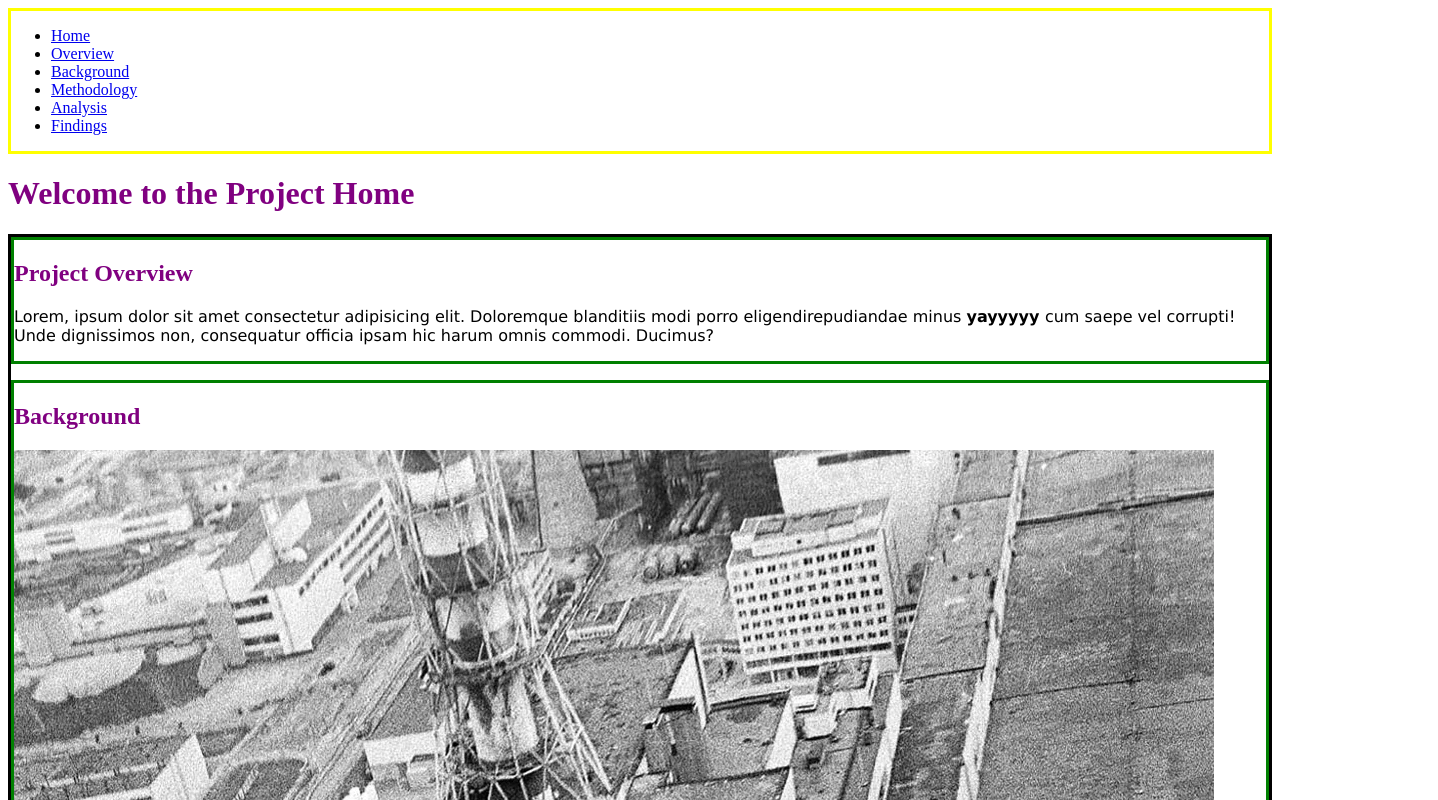
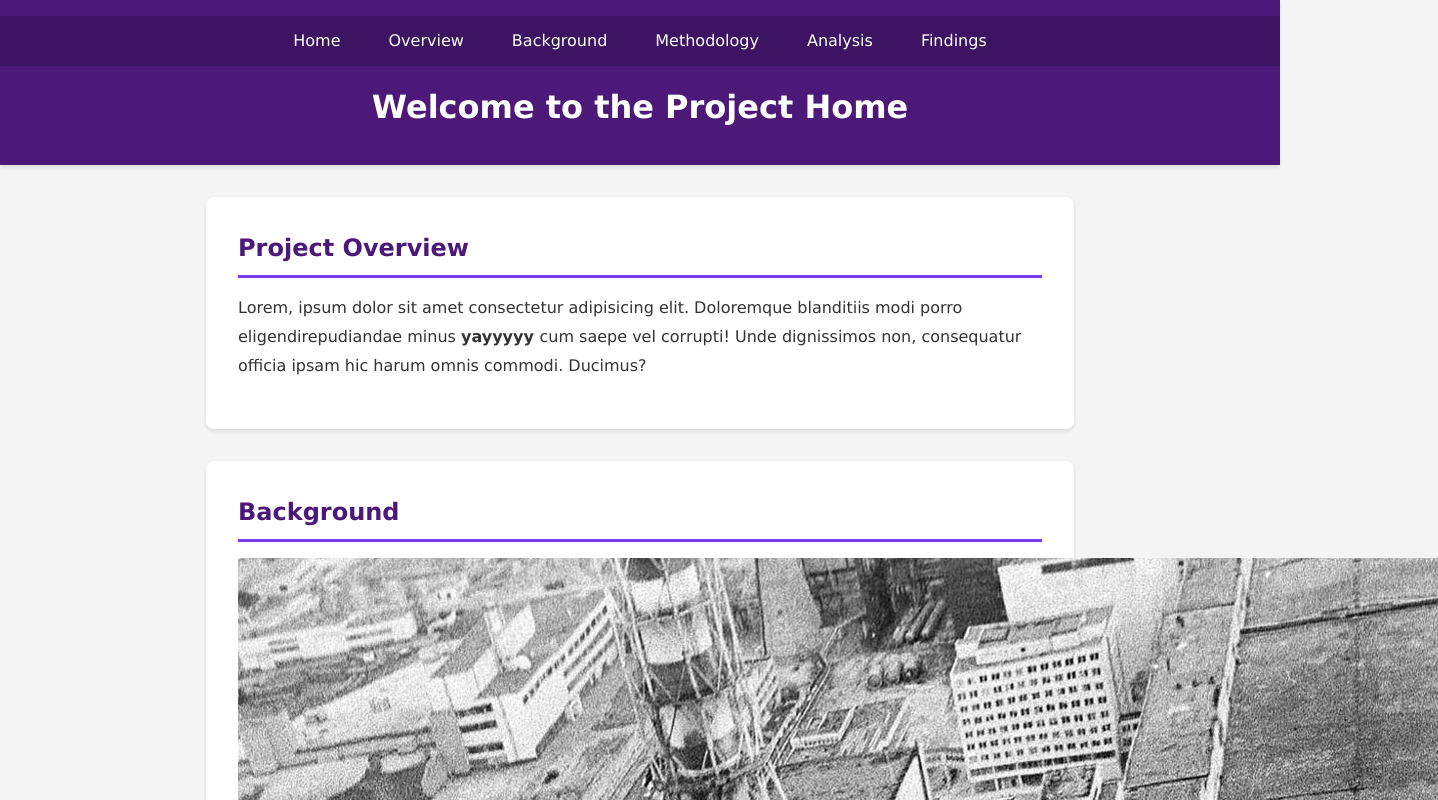
Before and after one commit to andrewkrayer21/20833_project, a plain HTML site: page index.html in a window 1280 px wide. Shown: the top 800 px of the page, 1438 px wide, since content can reach past the window. Drawn offline with Linux system fonts and the light colour scheme.

Commit message:
Update styles.css

```diff
--- a/css/styles.css
+++ b/css/styles.css
@@ -1,23 +1,123 @@
-h1, h2, h3 {color:purple}
-p {font-family:'Lucida Sans', 'Lucida Sans Regular', 'Lucida Grande', 'Lucida Sans Unicode', Geneva, Verdana, sans-serif}
+/* =========================
+   Basic Reset & Typography
+   ========================= */
+* {
+    margin: 0;
+    padding: 0;
+    box-sizing: border-box;
+}
 
-header, footer{
-    boder-style:solid;
-    border-color: purple;
+body {
+    font-family: 'Lucida Sans', 'Lucida Sans Regular', 'Lucida Grande',
+                 'Lucida Sans Unicode', Geneva, Verdana, sans-serif;
+    line-height: 1.6;
+    color: #333;
+    background-color: #f4f4f4;
+}
 
+/* At the top of your CSS, define your colors */
+:root {
+    --primary-color: #4d1979;      /* TCU Purple */
+    --secondary-color: #7c3aed;    /* Light Purple */
+    --accent-color: #ffd700;       /* Gold accent */
+    --text-color: #333;            /* Dark gray for text */
+    --bg-color: #f4f4f4;           /* Light background */
+    --white: #ffffff;
+}
+
+/* Then use them with semantic selectors */
+header {
+    background-color: var(--primary-color);
+    color: var(--white);
+}
+
+main section h2 {
+    color: var(--primary-color);
+    border-bottom: 3px solid var(--secondary-color);
+}
+
+/* =========================
+   Header & Navigation
+   ========================= */
+/* Style semantic tags directly - no classes needed! */
+header {
+    background-color: #4d1979;
+    color: white;
+    padding: 1rem 0;
+    text-align: center;
+    box-shadow: 0 2px 4px rgba(0, 0, 0, 0.1);
+}
+
+header h1 {
+    color: white;
+    margin: 1rem 0;
+    font-size: 2rem;
 }
 
 nav {
-    border-style:solid;
-    border-color:yellow;
+    background-color: #3d1461;
+    padding: 0.75rem;
+    display: flex;              /* Make nav a flex container */
+    justify-content: center;    /* Center the ul inside nav */
 }
 
-main {
-    border-style:solid;
-    border-color:black;
+/* Style the navigation list */
+nav ul {
+    list-style: none;           /* Remove bullets */
+    padding: 0;                 /* Remove default padding */
+    margin: 0;                  /* Remove default margin */
+    display: flex;              /* Arrange items horizontally */
+    flex-direction: row;        /* Explicit: horizontal on desktop (this is the default) */
+    justify-content: center;    /* Center the items */
+    gap: 1rem;                  /* Space between items */
+    flex-wrap: wrap;            /* Wrap on small screens */
 }
 
-section {
-    border-style:solid;
-    border-color:green;
+nav li {
+    list-style: none;           /* Extra insurance - remove bullets from li too */
 }
+
+nav a {
+    color: white;
+    text-decoration: none;
+    padding: 0.5rem 1rem;
+    transition: background-color 0.3s ease;
+    border-radius: 4px;
+}
+
+nav a:hover {
+    background-color: #4d1979;
+}
+
+/* =========================
+   Main Content
+   ========================= */
+/* Style main semantic tag directly */
+main {
+    max-width: 900px;          /* Don't get too wide */
+    margin: 2rem auto;         /* Center horizontally */
+    padding: 0 1rem;           /* Space on sides for mobile */
+}
+
+/* All sections inside main get consistent styling */
+main section {
+    background-color: white;
+    padding: 2rem;
+    margin-bottom: 2rem;       /* Space between sections */
+    border-radius: 8px;        /* Rounded corners */
+    box-shadow: 0 2px 4px rgba(0, 0, 0, 0.1);
+}
+
+/* Style h2 headings inside sections */
+main section h2 {
+    color: #4d1979;
+    border-bottom: 3px solid #7c3aed;
+    padding-bottom: 0.5rem;
+    margin-bottom: 1rem;
+}
+
+/* Paragraphs inside sections */
+main section p {
+    margin-bottom: 1rem;
+    line-height: 1.8;
+}
```
